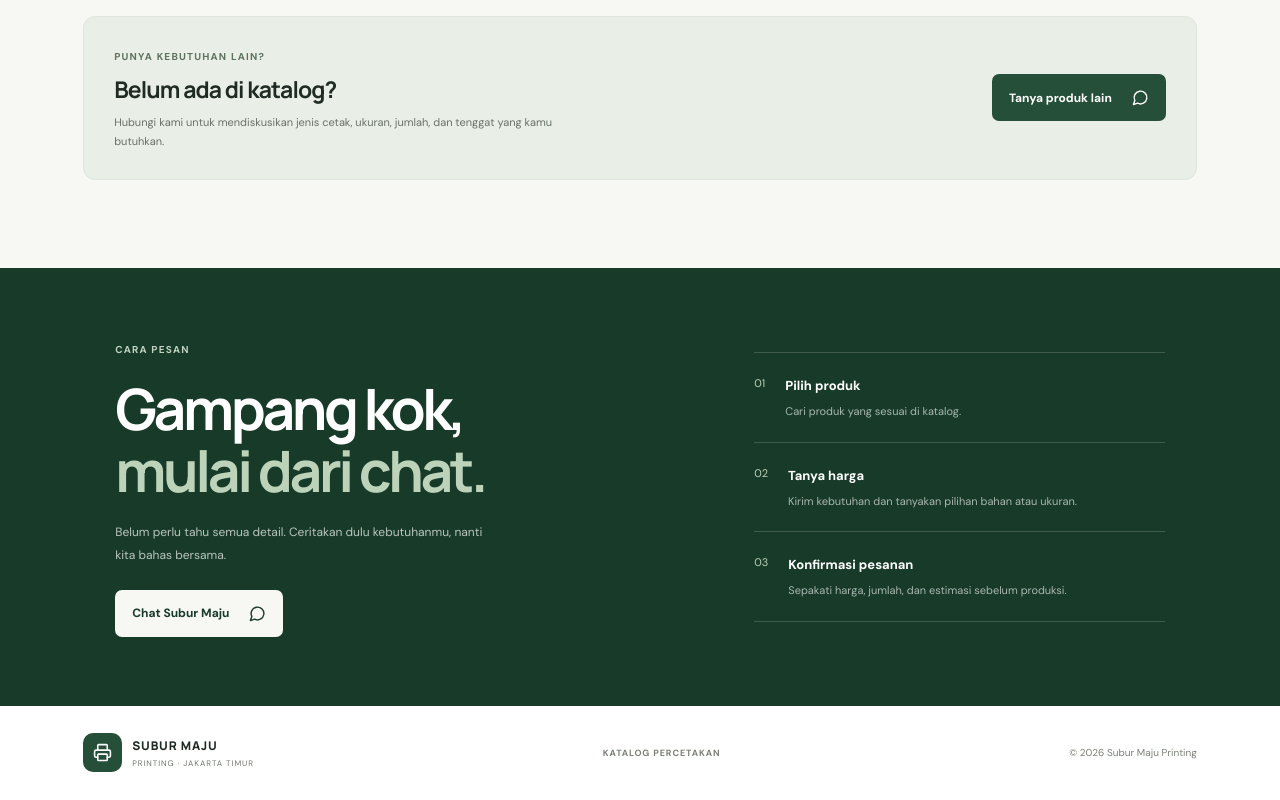
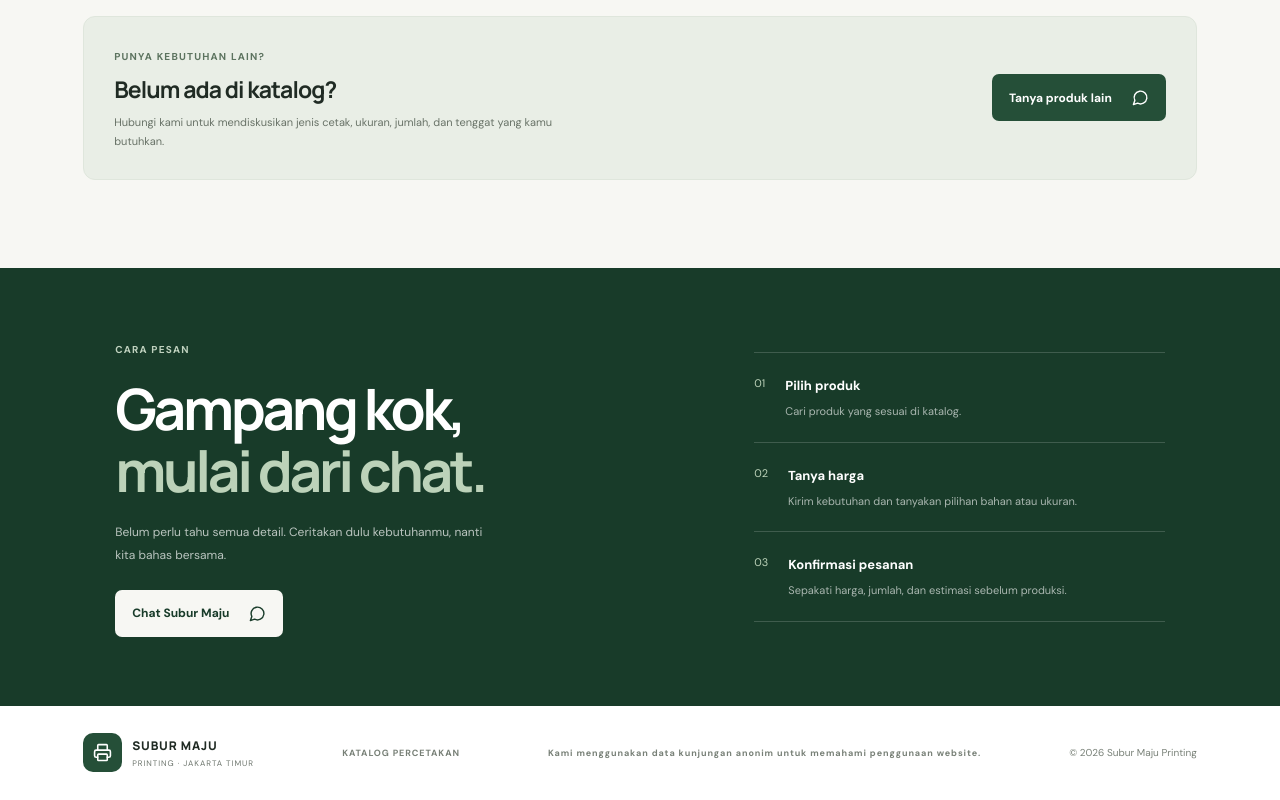
Before and after one commit to Heroness1/subur-maju-printing, a Next.js app: page / in a window 1280 px wide. Shown: the part 1816-2616 px from the top of the page. Built offline with nearby package versions, Linux system fonts and the light colour scheme; no server answers.

Commit message:
Add transparent visitor analytics notice to website footer

```diff
--- a/app/page.jsx
+++ b/app/page.jsx
@@ -83,7 +83,7 @@ export default function Home() {
         <ol className="order-steps"><li><span>01</span><div><strong>Pilih produk</strong><p>Cari produk yang sesuai di katalog.</p></div></li><li><span>02</span><div><strong>Tanya harga</strong><p>Kirim kebutuhan dan tanyakan pilihan bahan atau ukuran.</p></div></li><li><span>03</span><div><strong>Konfirmasi pesanan</strong><p>Sepakati harga, jumlah, dan estimasi sebelum produksi.</p></div></li></ol>
       </section>
 
-      <footer className="site-footer"><a href="#home" className="brand"><span className="brand-icon"><Printer size={19}/></span><span><strong>SUBUR MAJU</strong><small>PRINTING · JAKARTA TIMUR</small></span></a><span className="footer-note">KATALOG PERCETAKAN</span><span className="copyright">© {new Date().getFullYear()} Subur Maju Printing</span></footer>
+      <footer className="site-footer"><a href="#home" className="brand"><span className="brand-icon"><Printer size={19}/></span><span><strong>SUBUR MAJU</strong><small>PRINTING · JAKARTA TIMUR</small></span></a><span className="footer-note">KATALOG PERCETAKAN</span><span className="footer-note">Kami menggunakan data kunjungan anonim untuk memahami penggunaan website.</span><span className="copyright">© {new Date().getFullYear()} Subur Maju Printing</span></footer>
     </main>
   );
 }
```
